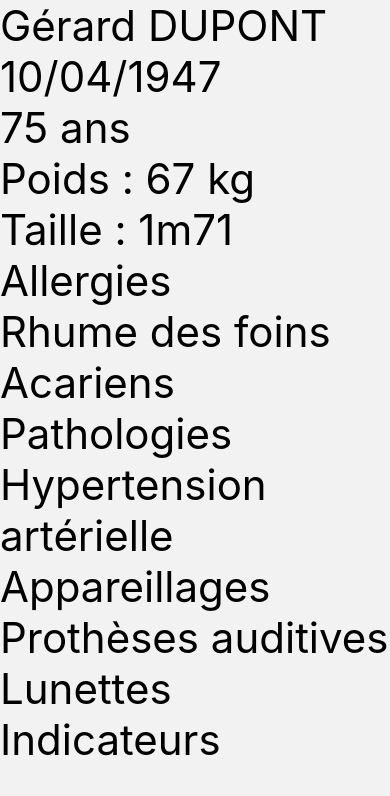
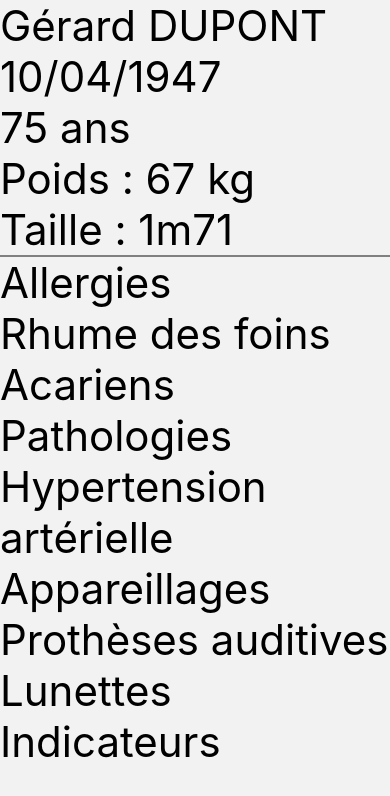
Before and after one commit to capucine-bois/PLD-SMART, a React Native app in the folder PLD-SMARTT/: screen /DossierMedical in a window 390 px wide. Shown: the top 796 px of the page. Built offline with nearby package versions, Linux system fonts and the light colour scheme.

Commit message:
add border bottom

```diff
--- a/PLD-SMARTT/DossierMedical/dossierMedical.js
+++ b/PLD-SMARTT/DossierMedical/dossierMedical.js
@@ -60,6 +60,8 @@ const styles = StyleSheet.create({
       fontSize: 42,
     },
     mensurations:{
+        borderBottomColor: 'grey',
+        borderBottomWidth: 2
     },
     profil:{
 
```
